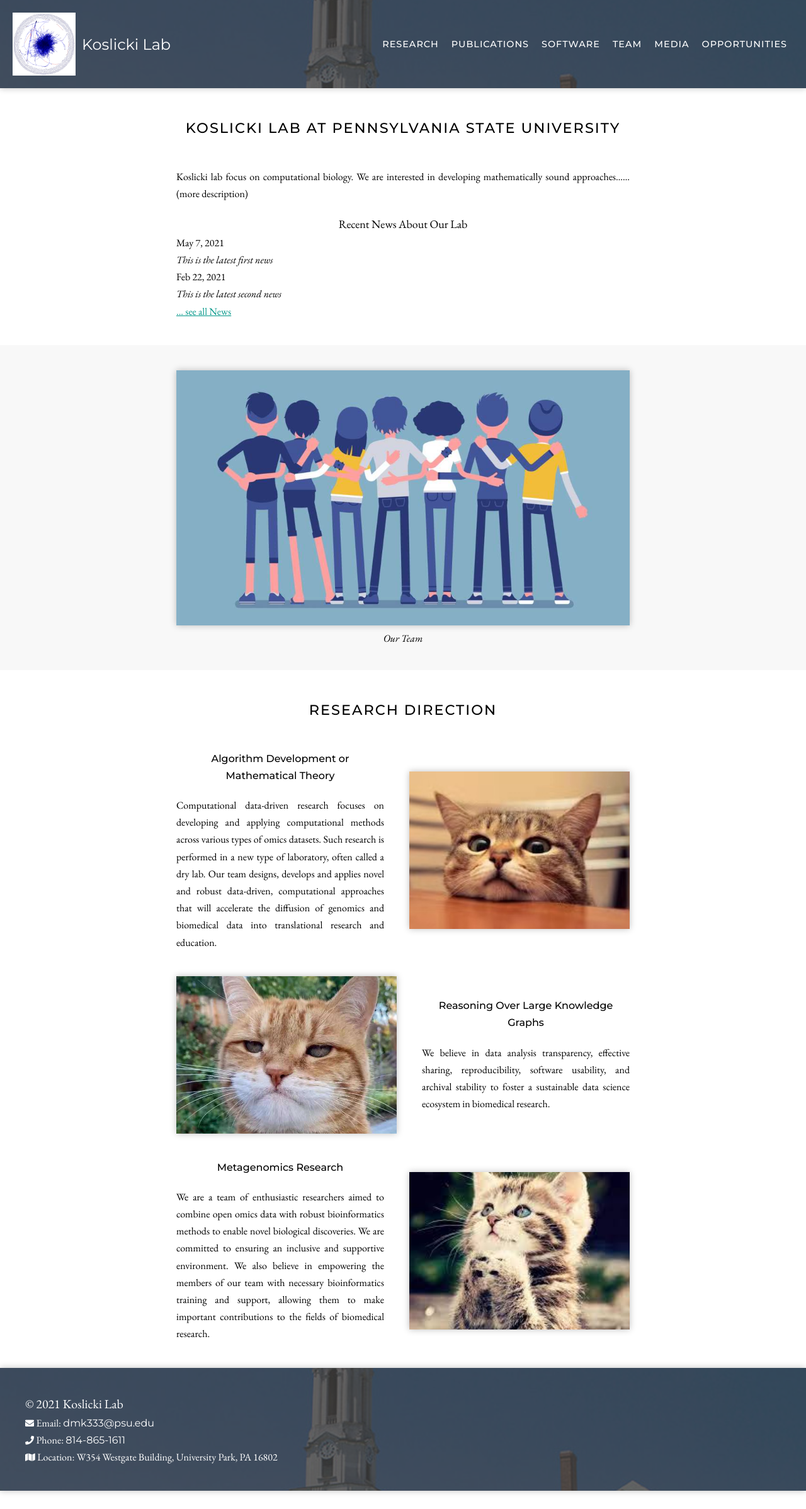
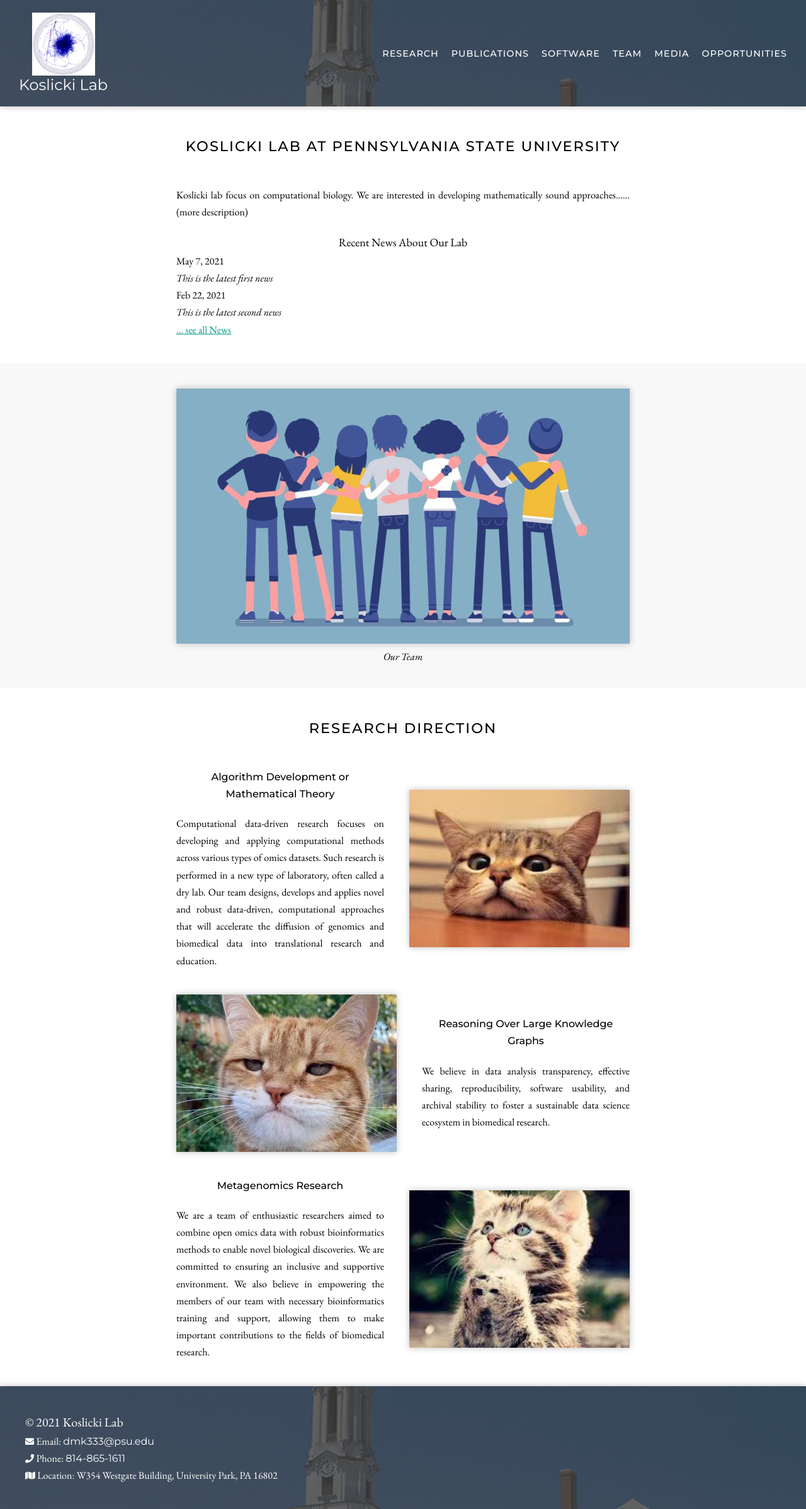
Before and after one commit to mohsenht/Koslicki-lab-PSU, a Jekyll site: the page built from index.md, in a window 1280 px wide. Shown: the whole page at 63% size. Built offline with Jekyll 4.4.1, drawn with Linux system fonts in a browser that asks for light colours; nearby versions of some CDN libraries.

Commit message:
mv "Koslicki Lab" label below the figure

```diff
--- a/_includes/header.html
+++ b/_includes/header.html
@@ -1,13 +1,15 @@
 <header>
   {% include fullscreen.html %}
-  <a
-    href="{{ '/' | relative_url }}"
-    class="logo_row"
-    data-tooltip="Home"
-    data-placement="bottom"
-    data-delay="400"
+
+  <a style='display:unset'
+  href="{{ '/' | relative_url }}"
+  class="logo_row"
+  data-tooltip="Home"
+  data-placement="bottom"
+  data-delay="400"
+
   >
-    <span class="logo">
+    <span style='display:block;text-align:center;' class="logo">
       <img src="{{ "/images/koslickilab_logo.png" | relative_url}}" />
     </span>
     <span class="logo_text">{{ site.title }}</span>
```
